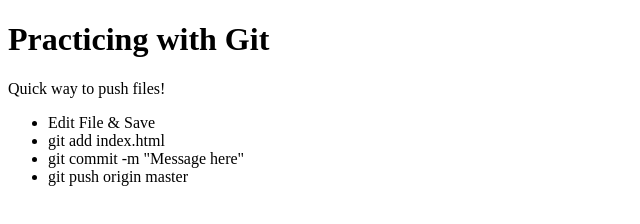
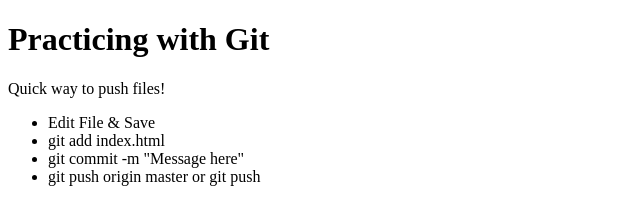
Before and after one commit to evanderpierre/gitpractice, a plain HTML site: page index.html in a window 1280 px wide. Shown: the full height of the page, 0-640 px from the left. Drawn offline with Linux system fonts and the light colour scheme.

Commit message:
editing index html file

```diff
--- a/index.html
+++ b/index.html
@@ -17,7 +17,7 @@
         <li>Edit File & Save</li>
         <li>git add index.html</li>
         <li>git commit -m "Message here"</li>
-        <li> git push origin master</li>
+        <li> git push origin master or git push</li>
     </ul>
 </body>
 
```
